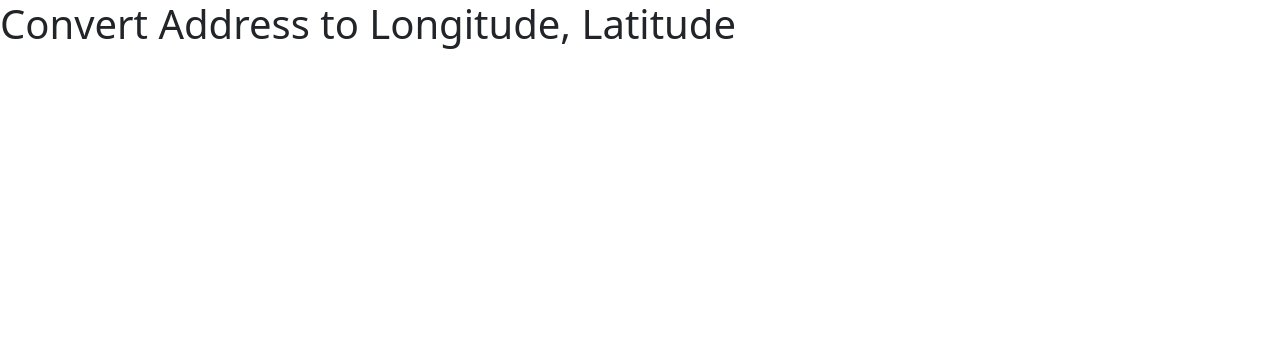
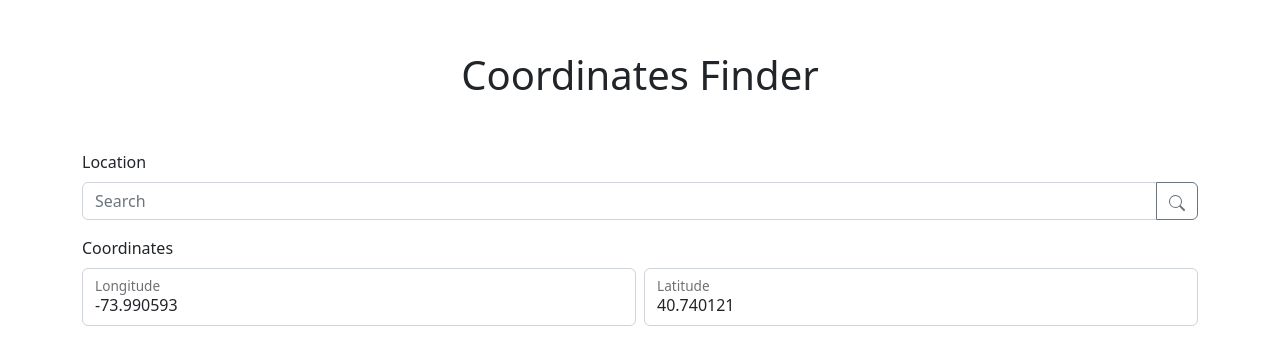
Before and after one commit to isabellayhu/JS-Project-API, a plain HTML site: page index.html in a window 1280 px wide. Drawn offline with nearby package versions, Linux system fonts and the light colour scheme.

Commit message:
Create basic html form for location and coordinates

```diff
--- a/index.html
+++ b/index.html
@@ -1,17 +1,57 @@
 <!doctype html>
 <html lang="en">
     <head>
+        <!-- Required meta tags -->
         <meta charset="utf-8">
         <meta name="viewport" content="width=device-width, initial-scale=1">
-    <title>Geo Convert</title>
+
+        <!-- Bootstrap CSS -->
         <link href="https://cdn.jsdelivr.net/npm/bootstrap@5.2.0-beta1/dist/css/bootstrap.min.css" rel="stylesheet" integrity="sha384-0evHe/X+R7YkIZDRvuzKMRqM+OrBnVFBL6DOitfPri4tjfHxaWutUpFmBp4vmVor" crossorigin="anonymous">
         <link href="style.css" rel="stylesheet">
+
+        <title>Geo Convert</title>
     </head>
+
     <body>
-    <h1>Convert Address to Longitude, Latitude</h1>
+        <!-- Bootstrap Bundle with Popper -->
         <script src="https://cdn.jsdelivr.net/npm/bootstrap@5.2.0-beta1/dist/js/bootstrap.bundle.min.js" integrity="sha384-pprn3073KE6tl6bjs2QrFaJGz5/SUsLqktiwsUTF55Jfv3qYSDhgCecCxMW52nD2" crossorigin="anonymous"></script>
-    <script src="https://cdn.jsdelivr.net/npm/@popperjs/core@2.11.5/dist/umd/popper.min.js" integrity="sha384-Xe+8cL9oJa6tN/veChSP7q+mnSPaj5Bcu9mPX5F5xIGE0DVittaqT5lorf0EI7Vk" crossorigin="anonymous"></script>
-    <script src="https://cdn.jsdelivr.net/npm/bootstrap@5.2.0-beta1/dist/js/bootstrap.min.js" integrity="sha384-kjU+l4N0Yf4ZOJErLsIcvOU2qSb74wXpOhqTvwVx3OElZRweTnQ6d31fXEoRD1Jy" crossorigin="anonymous"></script>
         <script src="script.js"></script>
+
+        <header class="container">
+            <h1>Coordinates Finder</h1>
+        </header>
+
+        <main class="container">
+            <form class="mb-3">
+                <label for="inputLocation" class="form-label">Location</label>
+                <div class="input-group mb-3">
+                    <input type="text" class="form-control" id="location" placeholder="Search">
+                    <button type="button" class="btn btn-outline-secondary">
+                        <svg xmlns="http://www.w3.org/2000/svg" width="16" height="16" fill="currentColor" class="bi bi-search" viewBox="0 0 16 16">
+                            <path d="M11.742 10.344a6.5 6.5 0 1 0-1.397 1.398h-.001c.03.04.062.078.098.115l3.85 3.85a1 1 0 0 0 1.415-1.414l-3.85-3.85a1.007 1.007 0 0 0-.115-.1zM12 6.5a5.5 5.5 0 1 1-11 0 5.5 5.5 0 0 1 11 0z"/>
+                        </svg>
+                    </button>
+                </div>
+                </button>
+            </form>
+
+            <label for="outputCoordinates" class="form-label">Coordinates</label>
+            <div class="row g-2">
+                <div class="col-md">
+                    <div class="form-floating">
+                        <input type="number" readonly class="form-control" id="longitude" placeholder="-73.990593" value="-73.990593">
+                        <label for="longitude">Longitude</label>
+                        <detailist id="suggestions">
+                        </detailist>
+                    </div>
+                </div>
+                <div class="col-md">
+                    <div class="form-floating">
+                        <input type="number" readonly class="form-control" id="latitude" placeholder="40.740121" value="40.740121">
+                        <label for="latitude">Latitude</label>
+                    </div>
+                </div>
+            </div>
+        </main>
     </body>
 </html>
--- a/style.css
+++ b/style.css
@@ -0,0 +1,7 @@
+.container{
+    margin-top: 51px;
+}
+
+header{
+    text-align: center;
+}
```
Lines whose indentation alone changed are shown as unchanged.
